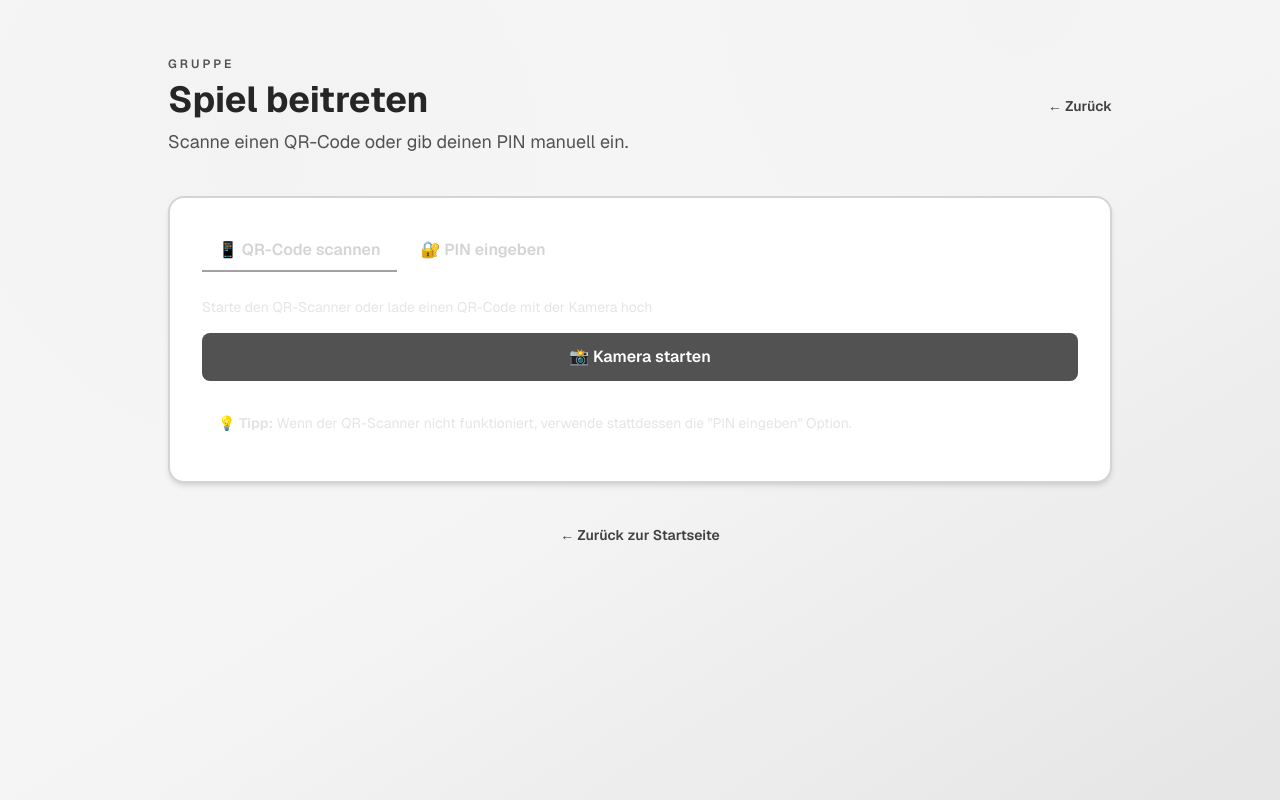
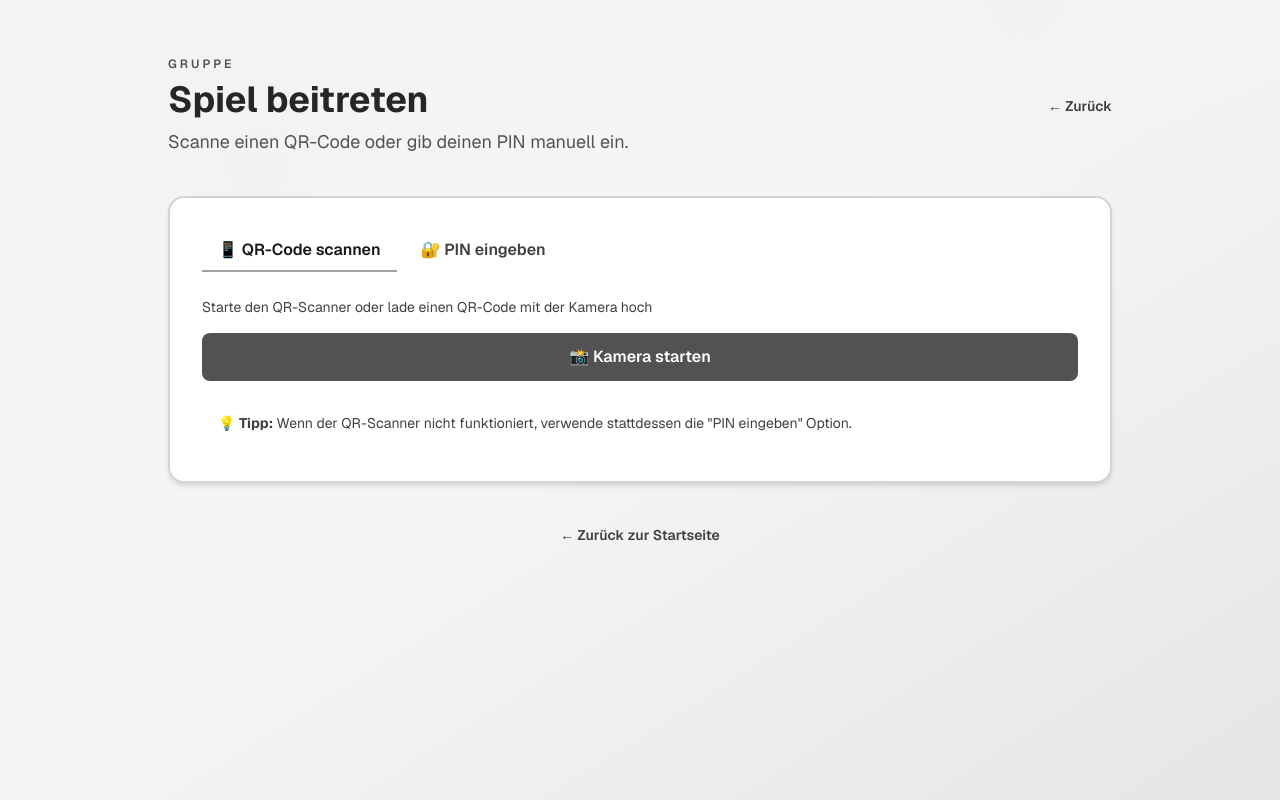
Before and after one commit to swjnmang/marktmatch5, a Next.js app in the folder mm5-vercel/: page /gruppe in a window 1280 px wide. Built offline with nearby package versions, Linux system fonts and the light colour scheme; no server answers.

Commit message:
Fix: Schriftfarben auf hellem Hintergrund korrigiert - text-white zu text-neutral-900, text-neutral-200/300 zu text-neutral-700/800

```diff
--- a/mm5-vercel/src/app/admin/page.tsx
+++ b/mm5-vercel/src/app/admin/page.tsx
@@ -200,8 +200,8 @@ export default function MasterAdminPage() {
       <main className="relative min-h-screen overflow-hidden" style={{background: "linear-gradient(135deg, #4a5568 0%, #0f172a 100%)"}}>
         <div className="mx-auto max-w-md px-6 py-16 sm:px-10">
           <div className="text-center space-y-2">
-            <h1 className="text-4xl font-bold text-white">🔐 Master Admin</h1>
-            <p className="text-lg text-white/70">
+            <h1 className="text-4xl font-bold text-neutral-900">🔐 Master Admin</h1>
+            <p className="text-lg text-neutral-700">
               Zugriff auf alle Spiele und Verwaltungsfunktionen.
             </p>
           </div>
@@ -248,9 +248,9 @@ export default function MasterAdminPage() {
       <div className="mx-auto max-w-6xl px-6 py-16 sm:px-10">
         <div className="flex items-center justify-between mb-12">
           <div>
-            <p className="mb-2 text-sm font-semibold text-white/60 uppercase tracking-widest">Admin</p>
-            <h1 className="text-4xl font-bold text-white">🔐 Master Admin Dashboard</h1>
-            <p className="text-lg text-white/70">
+            <p className="mb-2 text-sm font-semibold text-neutral-500 uppercase tracking-widest">Admin</p>
+            <h1 className="text-4xl font-bold text-neutral-900">🔐 Master Admin Dashboard</h1>
+            <p className="text-lg text-neutral-700">
               Alle Spiele verwalten und überwachen.
             </p>
           </div>
--- a/mm5-vercel/src/app/gruppe/page.tsx
+++ b/mm5-vercel/src/app/gruppe/page.tsx
@@ -175,8 +175,8 @@ function GruppeContent() {
             }}
             className={`px-4 py-2 font-semibold border-b-2 transition ${
               activeTab === "qr"
-                ? "border-neutral-400 text-neutral-300"
-                : "border-transparent text-neutral-300 hover:text-white"
+                ? "border-neutral-400 text-neutral-900"
+                : "border-transparent text-neutral-700 hover:text-neutral-900"
             }`}
           >
             📱 QR-Code scannen
@@ -188,8 +188,8 @@ function GruppeContent() {
             }}
             className={`px-4 py-2 font-semibold border-b-2 transition ${
               activeTab === "manual"
-                ? "border-neutral-400 text-neutral-300"
-                : "border-transparent text-neutral-300 hover:text-white"
+                ? "border-neutral-400 text-neutral-900"
+                : "border-transparent text-neutral-700 hover:text-neutral-900"
             }`}
           >
             🔐 PIN eingeben
@@ -199,7 +199,7 @@ function GruppeContent() {
         {/* QR Code Tab */}
         {activeTab === "qr" && (
           <div className="space-y-4">
-            <p className="text-sm text-neutral-200">
+            <p className="text-sm text-neutral-700">
               Starte den QR-Scanner oder lade einen QR-Code mit der Kamera hoch
             </p>
 
@@ -238,7 +238,7 @@ function GruppeContent() {
             )}
 
             <div className="rounded-lg bg-white/10 p-4 ring-1 ring-white/10">
-              <p className="text-sm text-neutral-200">
+              <p className="text-sm text-neutral-700">
                 💡 <strong>Tipp:</strong> Wenn der QR-Scanner nicht funktioniert, verwende stattdessen die "PIN eingeben" Option.
               </p>
             </div>
--- a/mm5-vercel/src/app/spielleiter/page.tsx
+++ b/mm5-vercel/src/app/spielleiter/page.tsx
@@ -135,7 +135,7 @@ export default function SpielleiterPage() {
       <section className={ui.page.container}>
         <div className="text-center space-y-2">
           <p className={ui.header.kicker}>Spielleitung</p>
-          <h1 className="text-4xl font-bold text-white">Spiel erstellen & verwalten</h1>
+          <h1 className="text-4xl font-bold text-neutral-900">Spiel erstellen & verwalten</h1>
           <p className={ui.header.subtitle}>
             Konfiguriere ein neues Planspiel oder tritt einem bestehenden bei.
           </p>
```
